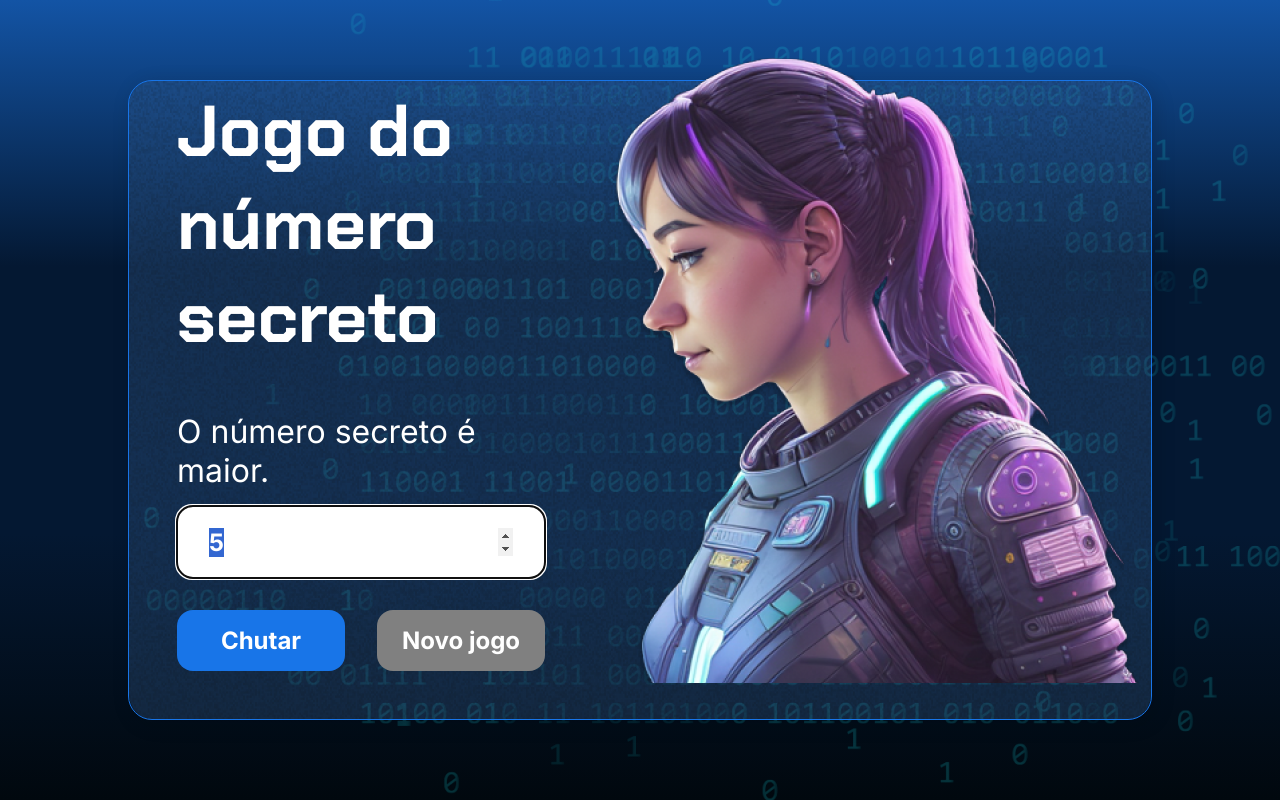
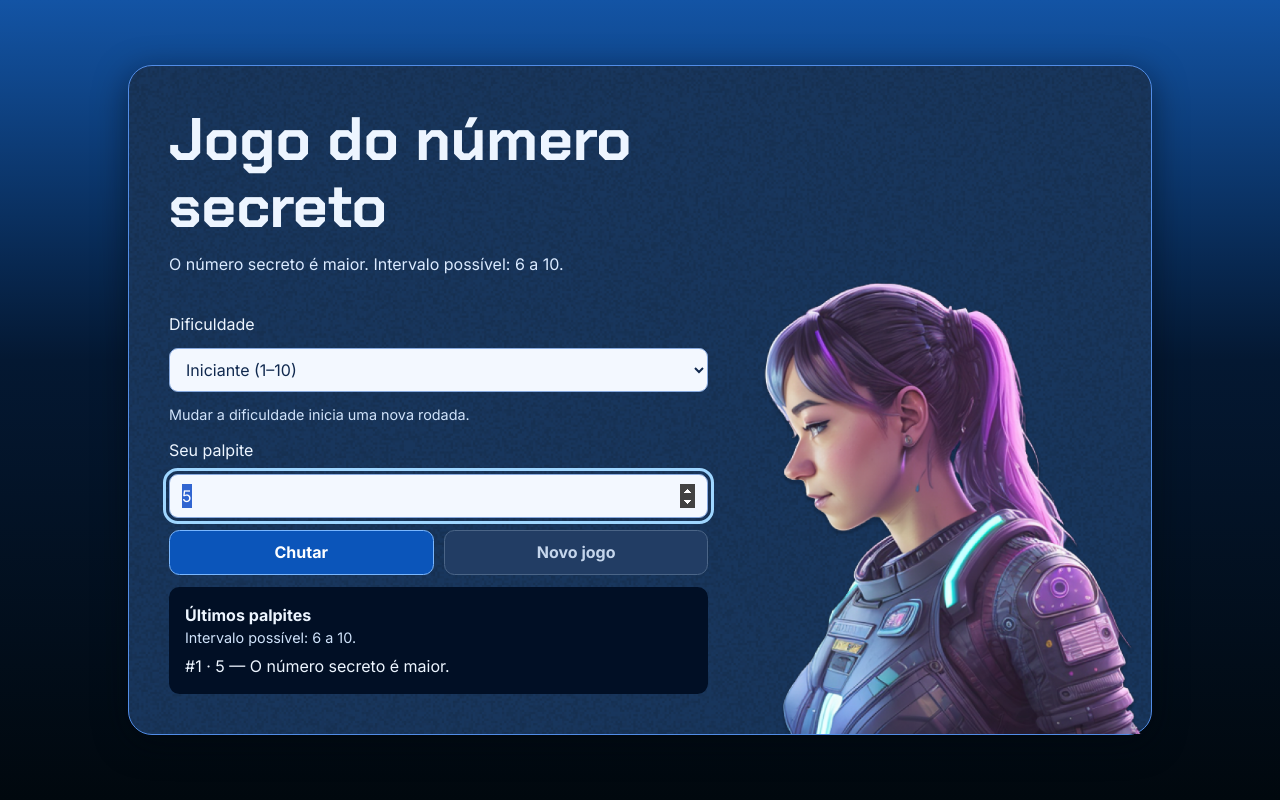
Before and after one commit to Joaovictoreth1/Numero-secreto1, a plain HTML site: page index.html in a window 1280 px wide. Both pictures are taken after typing "5" into the empty fields and a click on the button "Chutar". Drawn offline with Linux system fonts and the light colour scheme.

Commit message:
feat(game): add difficulty levels and accessible hints
Co-Authored-By: João Victor <joaovictor.business2005@gmail.com>

```diff
--- a/app.js
+++ b/app.js
@@ -1,33 +1,77 @@
-import { createGame, limit } from './game.mjs';
+import { createGame, levels, limit } from './game.mjs';
 
-const game = createGame();
+let maximum = limit;
+let game = createGame();
 const input = document.getElementById('guess');
 const submit = document.getElementById('submit');
 const restart = document.getElementById('reiniciar');
 const heading = document.querySelector('h1');
 const status = document.getElementById('status');
+const difficulty = document.getElementById('difficulty');
+const history = document.getElementById('guess-history');
+const recent = document.getElementById('recent-guesses');
+const rangeHint = document.getElementById('range-hint');
+const feedback = {
+    lower: 'O número secreto é menor.',
+    higher: 'O número secreto é maior.',
+    correct: 'Correto!',
+};
 
 function showInitialState() {
     heading.textContent = 'Jogo do número secreto';
-    status.textContent = `Escolha um número de 1 a ${limit}.`;
+    status.textContent = `Escolha um número de 1 a ${maximum}.`;
     input.value = '';
+    input.max = String(maximum);
+    input.removeAttribute('aria-invalid');
     input.disabled = submit.disabled = false;
     restart.disabled = true;
+    recent.replaceChildren();
+    history.hidden = true;
+}
+
+function recordGuess(attempts, value, result) {
+    const item = document.createElement('li');
+    item.textContent = `#${attempts} · ${value} — ${feedback[result]}`;
+    recent.prepend(item);
+    if (recent.children.length > 5) recent.lastElementChild.remove();
+    const { lower, upper } = game.remainingRange();
+    rangeHint.textContent = result === 'correct'
+        ? 'Intervalo resolvido.'
+        : `Intervalo possível: ${lower} a ${upper}.`;
+    history.hidden = false;
 }
 
 document.getElementById('guess-form').addEventListener('submit', event => {
     event.preventDefault();
     const { result, attempts } = game.guess(input.value);
+    if (result === 'finished') return;
+    if (result === 'invalid') {
+        input.setAttribute('aria-invalid', 'true');
+        status.textContent = `Digite um número inteiro de 1 a ${maximum}.`;
+        input.select();
+        return;
+    }
+
+    input.removeAttribute('aria-invalid');
+    recordGuess(attempts, Number(input.value), result);
     if (result === 'correct') {
         heading.textContent = 'Acertou!';
         status.textContent = `Você descobriu o número secreto em ${attempts} ${attempts === 1 ? 'tentativa' : 'tentativas'}!`;
         input.disabled = submit.disabled = true;
         restart.disabled = false;
         restart.focus();
-    } else if (result !== 'finished') {
-        status.textContent = { invalid: `Digite um número inteiro de 1 a ${limit}.`, lower: 'O número secreto é menor.', higher: 'O número secreto é maior.' }[result];
+    } else {
+        status.textContent = `${feedback[result]} ${rangeHint.textContent}`;
         input.select();
     }
+});
+
+difficulty.addEventListener('change', () => {
+    const selected = Number(difficulty.value);
+    if (!levels.includes(selected) || selected === maximum) return;
+    maximum = selected;
+    game = createGame(Math.random, maximum);
+    showInitialState();
 });
 
 restart.addEventListener('click', () => {
--- a/game.mjs
+++ b/game.mjs
@@ -1,29 +1,46 @@
 export const limit = 10;
+export const levels = [limit, 25, 50];
 
-export function createGame(random = Math.random) {
+export function createGame(random = Math.random, maximum = limit) {
+    if (!levels.includes(maximum)) throw new RangeError('Dificuldade inválida.');
     let pool = [];
     let secret;
     let attempts;
     let won;
+    let lower;
+    let upper;
 
     function restart() {
-        if (!pool.length) pool = Array.from({ length: limit }, (_, index) => index + 1);
+        if (!pool.length) pool = Array.from({ length: maximum }, (_, index) => index + 1);
         [secret] = pool.splice(Math.floor(random() * pool.length), 1);
         attempts = 0;
         won = false;
+        lower = 1;
+        upper = maximum;
     }
 
     restart();
     return {
         restart,
+        remainingRange() {
+            return { lower, upper };
+        },
         guess(input) {
             if (won) return { result: 'finished', attempts };
             const value = Number(input);
-            if (!Number.isInteger(value) || value < 1 || value > limit) {
+            if (!Number.isInteger(value) || value < 1 || value > maximum) {
                 return { result: 'invalid', attempts };
             }
             attempts++;
             won = value === secret;
+            if (won) {
+                lower = value;
+                upper = value;
+            } else if (value > secret) {
+                upper = Math.min(upper, value - 1);
+            } else {
+                lower = Math.max(lower, value + 1);
+            }
             return { result: won ? 'correct' : value > secret ? 'lower' : 'higher', attempts };
         },
     };
--- a/index.html
+++ b/index.html
@@ -9,12 +9,12 @@
     <link href="https://fonts.googleapis.com/css2?family=Chakra+Petch:wght@700&family=Inter:wght@400;700&display=swap"
         rel="stylesheet">
     <link rel="stylesheet" href="style.css">
-    <title>JS Game</title>
+    <title>Jogo do número secreto</title>
 </head>
 
 <body>
 
-    <div class="container">
+    <main class="container">
         <div class="container__conteudo">
             <form class="container__informacoes" id="guess-form" novalidate>
                 <div class="container__texto">
@@ -22,15 +22,28 @@
                     <h1>Jogo do número secreto</h1>
                     <p class="texto__paragrafo" id="status" role="status">Escolha um número de 1 a 10.</p>
                 </div>
-                <input id="guess" aria-label="Chute" aria-describedby="status" type="number" min="1" max="10" class="container__input">
+                <label for="difficulty">Dificuldade</label>
+                <select id="difficulty" aria-describedby="difficulty-help">
+                    <option value="10">Iniciante (1–10)</option>
+                    <option value="25">Intermediário (1–25)</option>
+                    <option value="50">Avançado (1–50)</option>
+                </select>
+                <p id="difficulty-help">Mudar a dificuldade inicia uma nova rodada.</p>
+                <label for="guess">Seu palpite</label>
+                <input id="guess" aria-describedby="status" type="number" inputmode="numeric" min="1" max="10" class="container__input">
                 <div class="chute container__botoes">
                     <button type="submit" id="submit" class="container__botao">Chutar</button>
                     <button type="button" id="reiniciar" class="container__botao" disabled>Novo jogo</button>
                 </div>
+                <section id="guess-history" aria-labelledby="history-title" hidden>
+                    <h2 id="history-title">Últimos palpites</h2>
+                    <p id="range-hint"></p>
+                    <ol id="recent-guesses"></ol>
+                </section>
             </form>
-            <img src="./img/ia.png" alt="Uma pessoa olhando para a esquerda" class="container__imagem-pessoa" />
+            <img src="./img/ia.png" alt="" class="container__imagem-pessoa">
         </div>
-    </div>
+    </main>
 
 
 
--- a/style.css
+++ b/style.css
@@ -1,140 +1,141 @@
+:root {
+    color-scheme: dark;
+    color: #edf5ff;
+    background: #041832;
+    font: 1rem/1.5 'Inter', sans-serif;
+}
+
 * {
     box-sizing: border-box;
-    margin: 0;
-    padding: 0;
-    color: white;
 }
 
 body {
-    background: linear-gradient(#1354A5 0%, #041832 33.33%, #041832 66.67%, #01080E 100%);
-    height: 100vh;
-    display: flex;
-    align-items: center;
-    justify-content: center;
-}
-
-
-body::before {
-    background-image: url("img/code.png");
-    background-repeat: no-repeat;
-    background-position: right;
-    content: "";
-    display: block;
-    position: absolute;
-    width: 100%;
-    height: 100%;
-    opacity: 0.4;
+    min-height: 100vh;
+    margin: 0;
+    padding: clamp(1rem, 4vw, 3rem);
+    display: grid;
+    place-items: center;
+    background: linear-gradient(#1354a5, #041832 45%, #01080e);
 }
 
 .container {
-    width: 80%;
-    height: 80%;
-    display: flex;
-    align-items: center;
-    justify-content: space-between;
-    border-radius: 24px;
-    border: 1px solid #1875E8;
-    box-shadow: 4px 4px 20px 0px rgba(1, 8, 14, 0.15);
-    background-image: url("img/Ruido.png");
-    background-size: 100% 100%;
-    position: relative;
+    width: min(100%, 64rem);
+    border: 1px solid #528de7;
+    border-radius: 1.5rem;
+    background: #092142 url("img/Ruido.png") center / cover;
+    box-shadow: 0 .5rem 2rem #01080e80;
 }
 
-
 .container__conteudo {
-    display: flex;
+    display: grid;
+    grid-template-columns: minmax(0, 1fr) minmax(0, .65fr);
     align-items: center;
-    position: absolute;
-    bottom: 0;
 }
 
 .container__informacoes {
-    flex: 1;
-    padding: 3rem;
+    display: grid;
+    gap: .75rem;
+    padding: clamp(1rem, 4vw, 2.5rem);
 }
 
-.container__botao {
-    border-radius: 16px;
-    background: #1875E8;
-    padding: 16px 24px;
-    width: 100%;
-    font-size: 24px;
-    font-weight: 700;
-    border: none;
-    margin-top: 2rem;
+h1, h2, p {
+    margin: 0;
 }
 
-.container__texto {
-    margin: 16px 0 16px 0;
+h1 {
+    font: 700 clamp(2rem, 5vw, 3.75rem)/1.12 'Chakra Petch', sans-serif;
 }
 
-.container__texto-azul {
-    color: #1875E8;
+h2 {
+    font-size: 1rem;
 }
 
-.container__input {
+.texto__paragrafo {
+    margin-top: .75rem;
+    min-height: 3em;
+    color: #daeaff;
+}
+
+#difficulty-help, #range-hint {
+    color: #d0e3fb;
+    font-size: .9rem;
+}
+
+button, input, select {
+    font: inherit;
+    min-height: 2.75rem;
+}
+
+input, select {
     width: 100%;
-    height: 72px;
-    border-radius: 16px;
-    background-color: #FFF;
-    border: none;
-    color: #1875E8;
-    padding: 2rem;
-    font-size: 24px;
-    font-weight: 700;
-    font-family: 'Inter', sans-serif;
+    border: 1px solid #87a9de;
+    border-radius: .55rem;
+    padding: .55rem .75rem;
+    color: #10294f;
+    background: #f3f8ff;
+}
+
+[aria-invalid="true"] {
+    border: 2px solid #c82648;
+}
+
+:focus-visible {
+    outline: 3px solid #9fd6ff;
+    outline-offset: 3px;
 }
 
 .container__botoes {
     display: flex;
-    gap: 2em;
+    flex-wrap: wrap;
+    gap: .65rem;
 }
 
-h1 {
-    font-family: 'Chakra Petch', sans-serif;
-    font-size: 72px;
-    padding-bottom: 3rem;
+.container__botao {
+    flex: 1 1 8rem;
+    padding: .6rem 1rem;
+    border: 1px solid #7ab7ff;
+    border-radius: .65rem;
+    background: #0b55ba;
+    color: white;
+    font-weight: 700;
+    cursor: pointer;
 }
 
-p,
-button {
-    font-family: 'Inter', sans-serif;
+.container__botao:hover:not(:disabled) {
+    background: #1468d7;
 }
 
-.texto__paragrafo {
-    font-size: 32px;
-    font-weight: 400;
+.container__botao:disabled {
+    background: #223d64;
+    border-color: #4b6587;
+    color: #c5d6ec;
+    cursor: not-allowed;
 }
 
-button:disabled {
-    background-color: gray;
+.container__imagem-pessoa {
+    width: 100%;
+    height: auto;
+    align-self: end;
 }
 
-@media screen and (max-width: 1250px) {
+#guess-history {
+    padding: 1rem;
+    border-radius: .65rem;
+    background: #010f25;
+}
 
-    h1 {
-        font-size: 50px;
-    }
+#guess-history ol {
+    margin: .35rem 0 0;
+    padding: 0;
+    list-style: none;
+}
 
-    .container__botao {
-        font-size: 16px;
-    }
-
-
-    .texto__paragrafo {
-        font-size: 24px;
+@media (max-width: 44rem) {
+    .container__conteudo {
+        grid-template-columns: minmax(0, 1fr);
     }
 
     .container__imagem-pessoa {
         display: none;
     }
-
-    .container__conteudo {
-        display: block;
-        position: inherit;
-    }
-
-    .container__informacoes {
-        padding: 1rem
-    }
 }
```
Also changed, not shown: game.test.mjs (+22 -0 lines).
